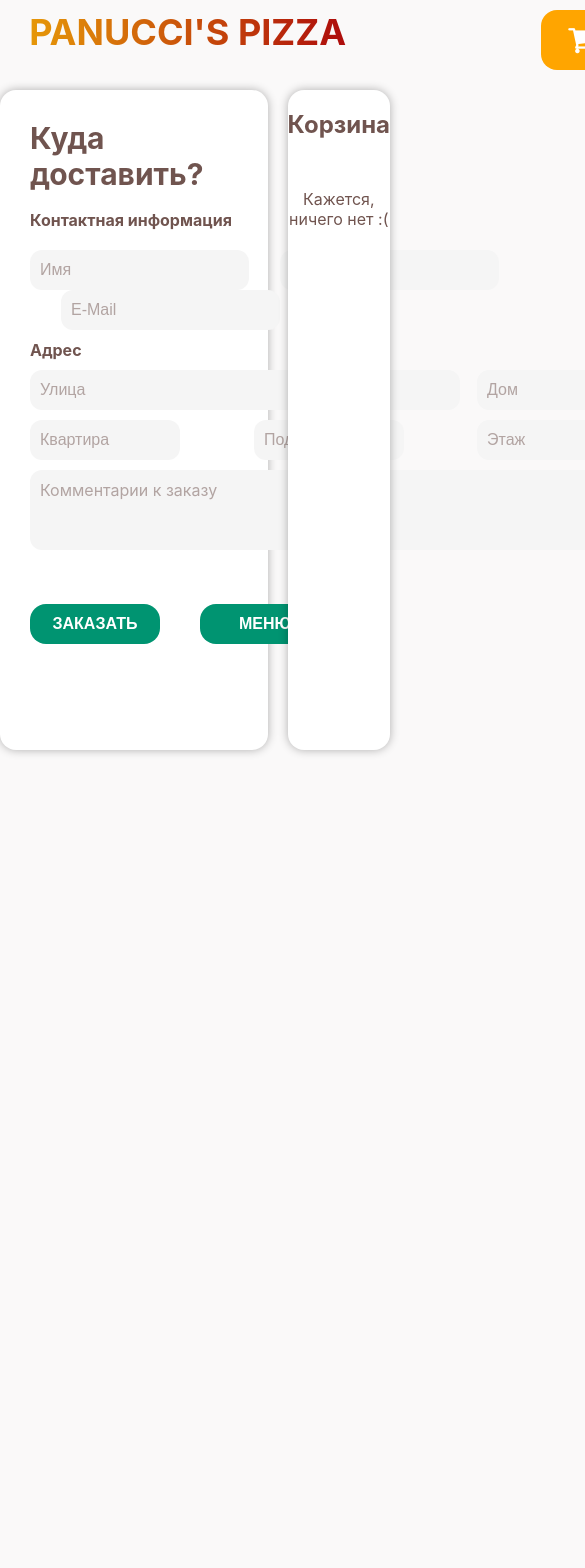
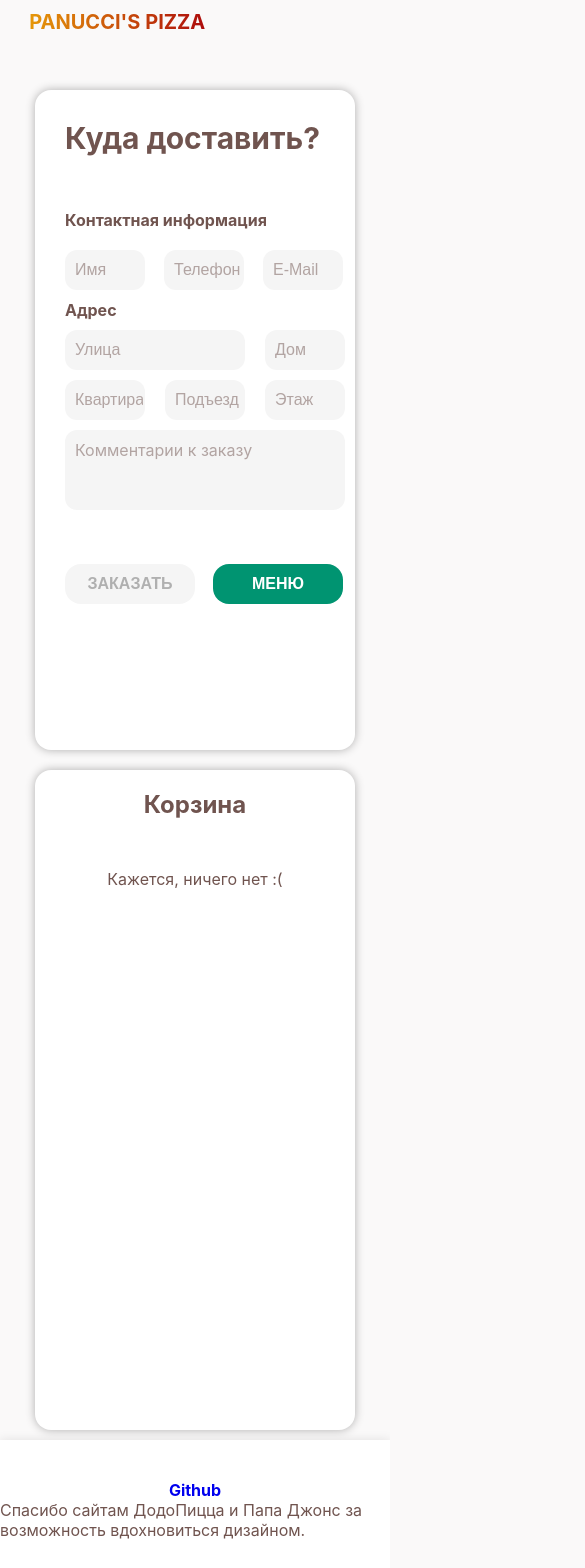
Before and after one commit to fireshipMe/PizzaStore, a React (Create React App) app: page /order in a window 390 px wide. Shown: the top 1568 px of the page, 585 px wide, since content can reach past the window. Before the commit the page ends 844 px from the top, so only its background shows below. Built offline with nearby package versions, Linux system fonts and the light colour scheme.

Commit message:
First try

```diff
--- a/src/App.js
+++ b/src/App.js
@@ -20,7 +20,6 @@
           render={(props) => (
             <div>
               <Banner />
-
               <LoadingIndicator />
               <PizzasList />
             </div>
@@ -32,7 +31,6 @@
           render={(props) => (
             <div className={styles.container}>
               <Order />
-              <Cart />
             </div>
           )}
         />
--- a/src/app.module.scss
+++ b/src/app.module.scss
@@ -3,4 +3,8 @@
   flex-direction: row;
   justify-content: center;
   margin-top: 30px;
+  @media screen and (max-width: 1024px) {
+    flex-direction: column;
+    align-items: center;
+  }
 }
--- a/src/components/Cart/styles.module.scss
+++ b/src/components/Cart/styles.module.scss
@@ -6,6 +6,13 @@
   background-color: white;
   margin-left: 20px;
   position: relative;
+  @media screen and (max-width: 1024px) {
+    margin-top: 20px;
+  }
+  @media screen and (max-width: 480px) {
+    width: 320px;
+    margin-left: 0;
+  }
 }
 
 .title {
--- /dev/null
+++ b/src/components/Footer/index.js
@@ -0,0 +1,17 @@
+import React from 'react';
+import styles from './styles.module.scss';
+import { CartIcon } from '../CartIcon/index';
+
+export const Footer = () => {
+  return (
+    <div className={styles.footer}>
+      <div className={styles.github}>
+        <a href="https://www.github.com/fireshipme">Github</a>
+      </div>
+      <div className={styles.copyright}>
+        Спасибо сайтам ДодоПицца и Папа Джонс за возможность вдохновиться
+        дизайном.
+      </div>
+    </div>
+  );
+};
--- /dev/null
+++ b/src/components/Footer/styles.module.scss
@@ -0,0 +1,15 @@
+.footer {
+  width: 100vw;
+  background-color: white;
+  box-shadow: 0 0 10px rgba(0, 0, 0, 0.1);
+  display: flex;
+  flex-direction: column;
+  height: 140px;
+  margin-top: 10px;
+  justify-content: center;
+  align-items: center;
+}
+
+.github {
+  font-weight: bold;
+}
--- a/src/components/Header/index.js
+++ b/src/components/Header/index.js
@@ -1,5 +1,5 @@
 import React from 'react';
-import { Link } from 'react-router-dom';
+import { Link, Route } from 'react-router-dom';
 import styles from './styles.module.scss';
 import { CartIcon } from '../CartIcon/index';
 export const Header = () => {
@@ -10,11 +10,13 @@
           <p className={styles.title}>Panucci's Pizza</p>
         </div>
       </Link>
-      <div className={styles.toCart}>
-        <Link to="/order">
-          <CartIcon />
-        </Link>
-      </div>
+      <Route path="/" exact>
+        <div className={styles.toCart}>
+          <Link to="/order">
+            <CartIcon />
+          </Link>
+        </div>
+      </Route>
     </div>
   );
 };
--- a/src/components/Header/styles.module.scss
+++ b/src/components/Header/styles.module.scss
@@ -14,9 +14,21 @@
   background: linear-gradient(to right, #e69809 0%, #ad0c0c 100%);
   background-clip: text;
   -webkit-text-fill-color: transparent;
+  @media screen and (max-width: 480px) {
+    font-size: 20px;
+  }
 }
 
 .toCart {
   margin-left: 50vw;
   margin-top: 10px;
+  @media screen and (max-width: 1024px) {
+    margin-left: 40vw;
+  }
+  @media screen and (max-width: 768px) {
+    margin-left: 10vw;
+  }
+  @media screen and (max-width: 480px) {
+    margin-left: 20px;
+  }
 }
--- a/src/components/Order/index.js
+++ b/src/components/Order/index.js
@@ -1,17 +1,24 @@
 import React from 'react';
+import { useSelector } from 'react-redux';
 import { Link } from 'react-router-dom';
-import { useFormik, ErrorMessage } from 'formik';
+import { useFormik } from 'formik';
 import styles from './styles.module.scss';
 import * as Yup from 'yup';
+import { Cart } from '../Cart/index';
 
 export const Order = () => {
+  const orderList = useSelector((state) => state.cart);
+
   return (
+    <React.Fragment>
       <div className={styles.container}>
         <div className={styles.title}>Куда доставить?</div>
         <div>
-        <OrderForm />
+          <OrderForm cartIsEmpty={!(orderList.length === 0)} />
         </div>
       </div>
+      <Cart />
+    </React.Fragment>
   );
 };
 
@@ -49,7 +56,7 @@
     .integer('Неверный формат'),
 });
 
-const OrderForm = () => {
+const OrderForm = ({ cartIsEmpty }) => {
   const formik = useFormik({
     initialValues: {
       name: '',
@@ -202,9 +209,19 @@
         />
       </div>
       <div>
+        {cartIsEmpty ? (
           <button className={styles.submitButton} type="submit">
             ЗАКАЗАТЬ
           </button>
+        ) : (
+          <button
+            disabled={true}
+            className={styles.submitDisabled}
+            type="submit"
+          >
+            ЗАКАЗАТЬ
+          </button>
+        )}
         <Link to="/">
           <button className={styles.submitButton + ' ' + styles.menuButton}>
             МЕНЮ
--- a/src/components/Order/styles.module.scss
+++ b/src/components/Order/styles.module.scss
@@ -5,6 +5,15 @@
   background-color: white;
   border-radius: 16px;
   box-shadow: 0 0 10px rgba(0, 0, 0, 0.3);
+  @media screen and (max-width: 1024px) {
+    width: 640px;
+  }
+  @media screen and (max-width: 768px) {
+    width: 480px;
+  }
+  @media screen and (max-width: 480px) {
+    width: 320px;
+  }
 }
 
 .title {
@@ -50,6 +59,12 @@
   &::placeholder {
     color: rgba(112, 84, 79, 0.5);
   }
+  @media screen and (max-width: 768px) {
+    width: 122px;
+  }
+  @media screen and (max-width: 480px) {
+    width: 80px;
+  }
 }
 
 .contacts {
@@ -67,33 +82,69 @@
 
 .phoneInput {
   margin-left: 31px;
+  @media screen and (max-width: 480px) {
+    margin-left: 19px;
+  }
 }
 
 .emailInput {
   margin-left: 31px;
+  @media screen and (max-width: 480px) {
+    margin-left: 19px;
+  }
 }
 
 .streetInput {
   width: 430px;
   margin-right: 17px;
+  @media screen and (max-width: 1024px) {
+    width: 263px;
+  }
+  @media screen and (max-width: 480px) {
+    width: 180px;
+    margin-right: 20px;
+  }
 }
 
 .houseInput {
   width: 150px;
+  @media screen and (max-width: 480px) {
+    width: 80px;
+  }
 }
 
 .apartmentInput {
   width: 150px;
   margin-right: 74px;
+  @media screen and (max-width: 768px) {
+    width: 94px;
+  }
+  @media screen and (max-width: 480px) {
+    width: 80px;
+    margin-right: 20px;
+  }
 }
 
 .entranceInput {
   width: 150px;
   margin-right: 73px;
+  @media screen and (max-width: 768px) {
+    width: 94px;
+  }
+  @media screen and (max-width: 480px) {
+    width: 80px;
+    margin-right: 20px;
+  }
 }
 
 .floorInput {
   width: 150px;
+  @media screen and (max-width: 768px) {
+    width: 94px;
+  }
+  @media screen and (max-width: 480px) {
+    width: 80px;
+  }
 }
 
 .commentsInput {
@@ -105,6 +156,12 @@
   padding-top: 10px;
   &::placeholder {
     font-size: 16px;
+  }
+  @media screen and (max-width: 768px) {
+    width: 430px;
+  }
+  @media screen and (max-width: 480px) {
+    width: 280px;
   }
 }
 
@@ -124,6 +181,22 @@
   }
 }
 
+.submitDisabled {
+  color: rgb(133, 133, 133) f5;
+  background-color: #f5f5f5;
+  margin-top: 50px;
+  width: 130px;
+  height: 40px;
+  border-radius: 16px;
+  border: none;
+  outline: none;
+  font-size: 16px;
+  font-weight: bold;
+}
+
 .menuButton {
   margin-left: 40px;
+  @media screen and (max-width: 480px) {
+    margin-left: 18px;
+  }
 }
--- a/src/components/PizzasList/index.js
+++ b/src/components/PizzasList/index.js
@@ -8,7 +8,7 @@
   const [state, onChange] = React.useState();
 
   React.useEffect(() => {
-    createRequest(`http://localhost:5000/api/listall`)
+    createRequest(`https://pizzastoreinnoscripta.herokuapp.com/api/listall`)
       .then((response) => response.json())
       .then((result) => JSON.parse(result))
       .then((result) => onChange(result));
--- a/src/components/PizzasList/styles.module.scss
+++ b/src/components/PizzasList/styles.module.scss
@@ -1,10 +1,20 @@
 .gridContainer {
   display: grid;
-  grid-template-rows: 1fr 1fr;
+  //grid-template-rows: 1fr 1fr;
+  grid-auto-rows: auto;
   grid-template-columns: 1fr 1fr 1fr 1fr;
   justify-items: center;
   column-gap: 15px;
   row-gap: 20px;
   width: 90vw;
   margin: 0 auto;
+  @media screen and (max-width: 1280px) {
+    grid-template-columns: 1fr 1fr 1fr;
+  }
+  @media screen and (max-width: 1024px) {
+    grid-template-columns: 1fr 1fr;
+  }
+  @media screen and (max-width: 768px) {
+    grid-template-columns: 1fr;
+  }
 }
--- a/src/index.js
+++ b/src/index.js
@@ -6,6 +6,7 @@
 import './index.scss';
 import { App } from './App';
 import { Header } from './components/Header/index';
+import { Footer } from './components/Footer/index';
 import rootReducer from './reducers';
 
 const store = createStore(
@@ -19,6 +20,7 @@
       <BrowserRouter>
         <Header />
         <App />
+        <Footer />
       </BrowserRouter>
     </Provider>
   </React.StrictMode>,
```
Also changed, not shown: 1 other file (tests, documents, lock files or other folders). Lines whose indentation alone changed are shown as unchanged.
